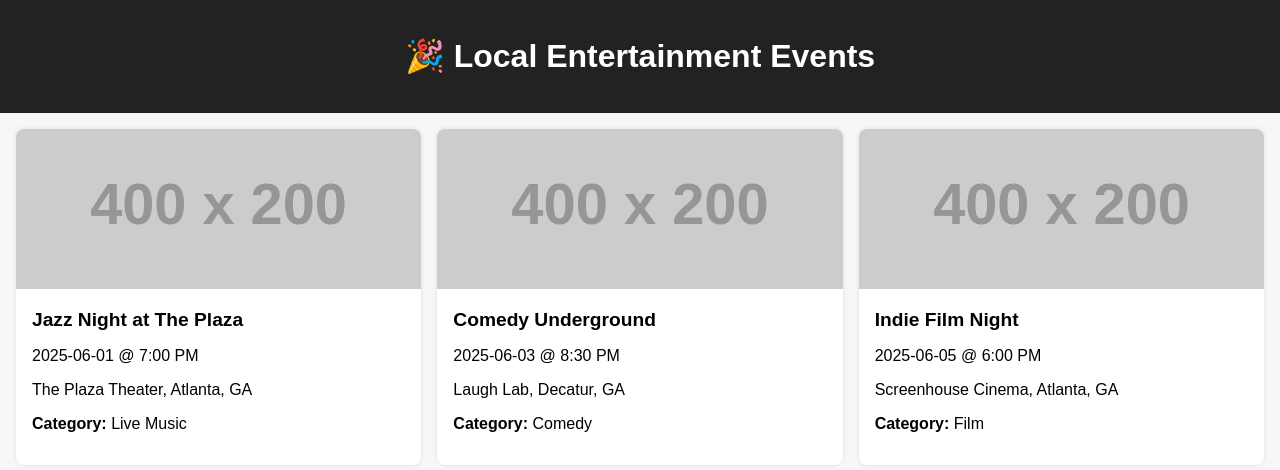
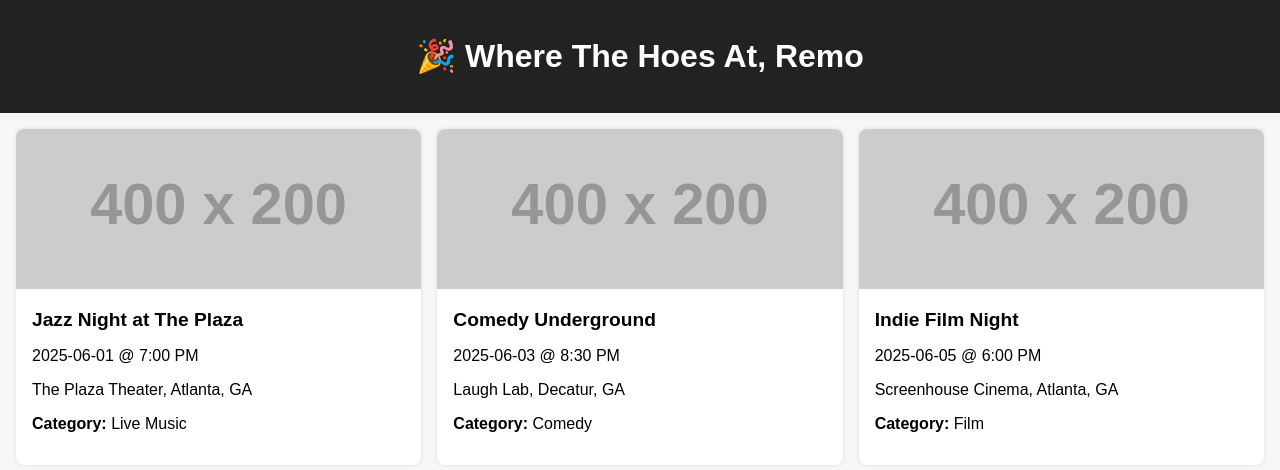
Before and after one commit to BigRemo524/-localbusdirectory, a plain HTML site: page index.html in a window 1280 px wide. Drawn offline with Linux system fonts and the light colour scheme; placeholder pictures from the web are drawn by us.

Commit message:
Update index.html

```diff
--- a/index.html
+++ b/index.html
@@ -8,7 +8,7 @@
 </head>
 <body>
   <header>
-    <h1>🎉 Local Entertainment Events</h1>
+    <h1>🎉 Where The Hoes At, Remo</h1>
   </header>
   <main>
     <section id="events-container"></section>
```
